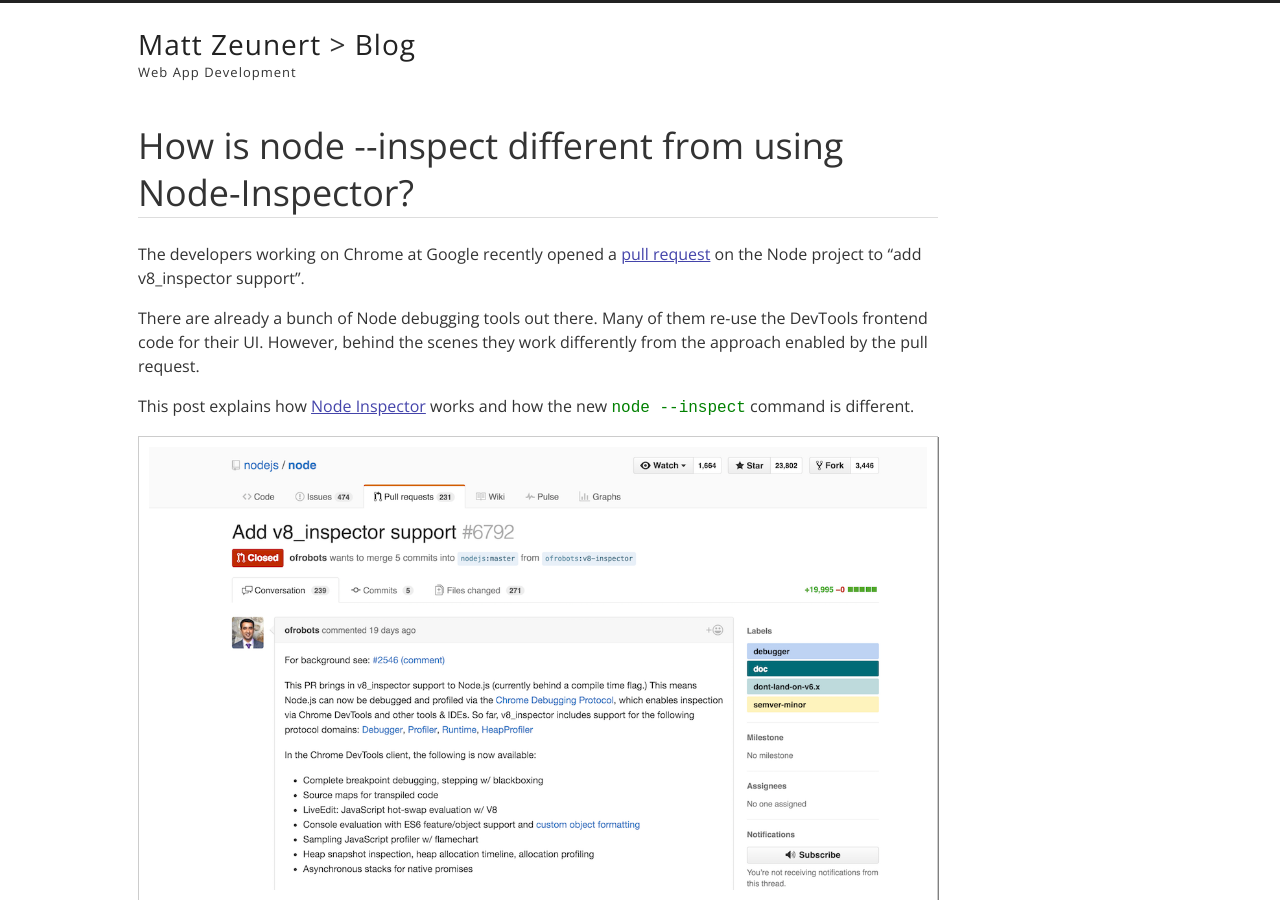
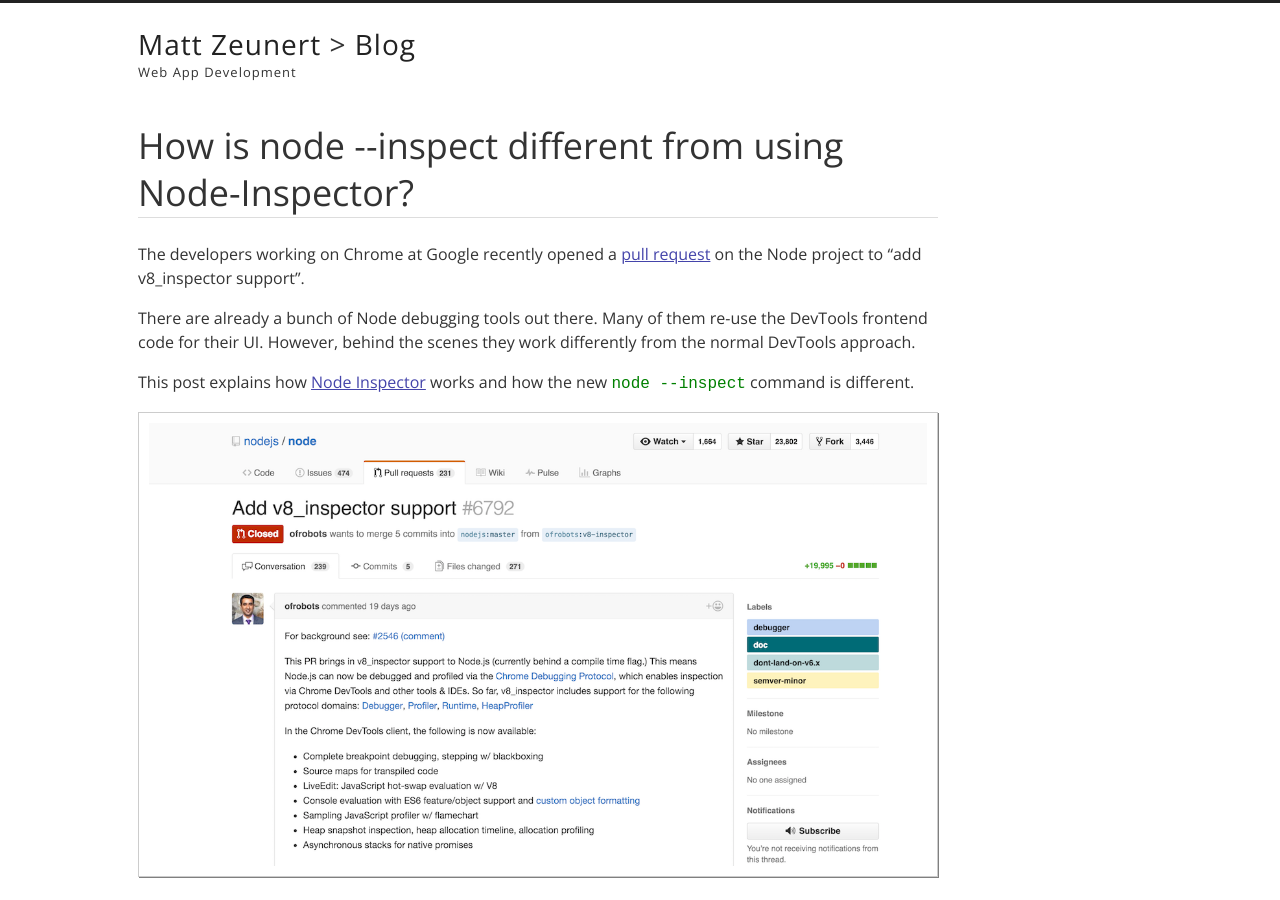
Before and after one commit to mattzeunert/mattzeunert.github.io, a Jekyll site: the page built from _posts/2016-06-05-node-v8-inspector-inspect.md, in a window 1280 px wide and 900 px high. Built offline with Jekyll 4.4.1, drawn with Linux system fonts in a browser that asks for light colours; nearby versions of some CDN libraries; comment, search, counter and statistics services are not loaded.

Commit message:
Tweak post.

```diff
--- a/_posts/2016-06-05-node-v8-inspector-inspect.md
+++ b/_posts/2016-06-05-node-v8-inspector-inspect.md
@@ -6,7 +6,7 @@ date: 2016-06-01
 
 The developers working on Chrome at Google recently opened a [pull request](https://github.com/nodejs/node/pull/6792) on the Node project to "add v8_inspector support".
 
-There are already a bunch of Node debugging tools out there. Many of them re-use the DevTools frontend code for their UI. However, behind the scenes they work differently from the approach enabled by the pull request.
+There are already a bunch of Node debugging tools out there. Many of them re-use the DevTools frontend code for their UI. However, behind the scenes they work differently from the normal DevTools approach.
 
 This post explains how [Node Inspector](https://github.com/node-inspector/node-inspector) works and how the new `node --inspect` command is different.
 
```
